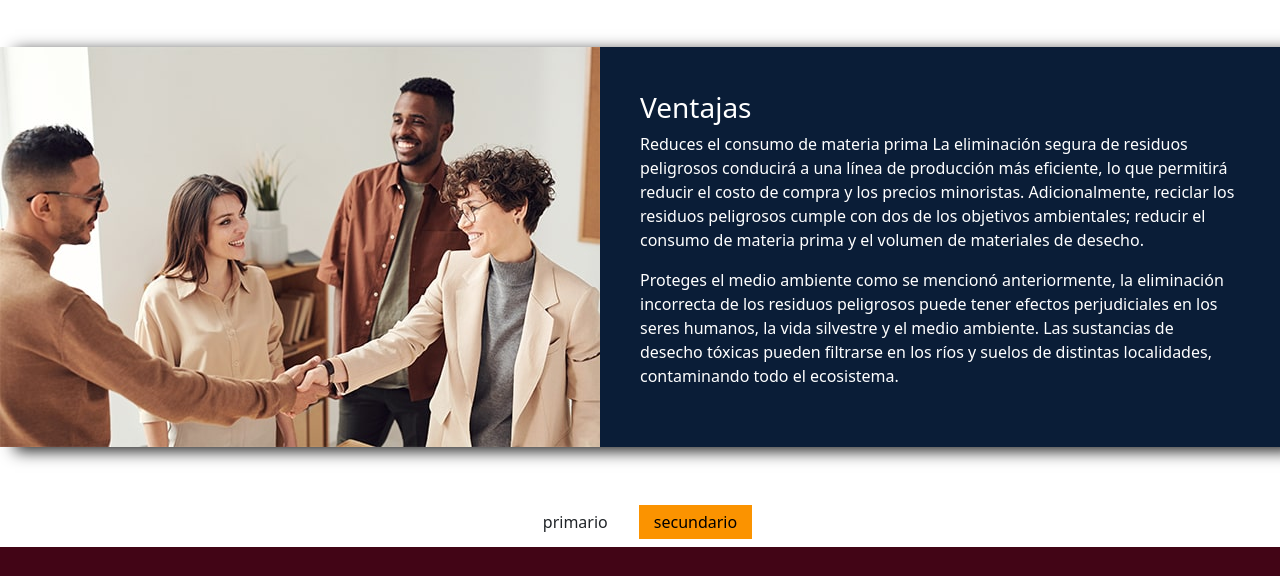
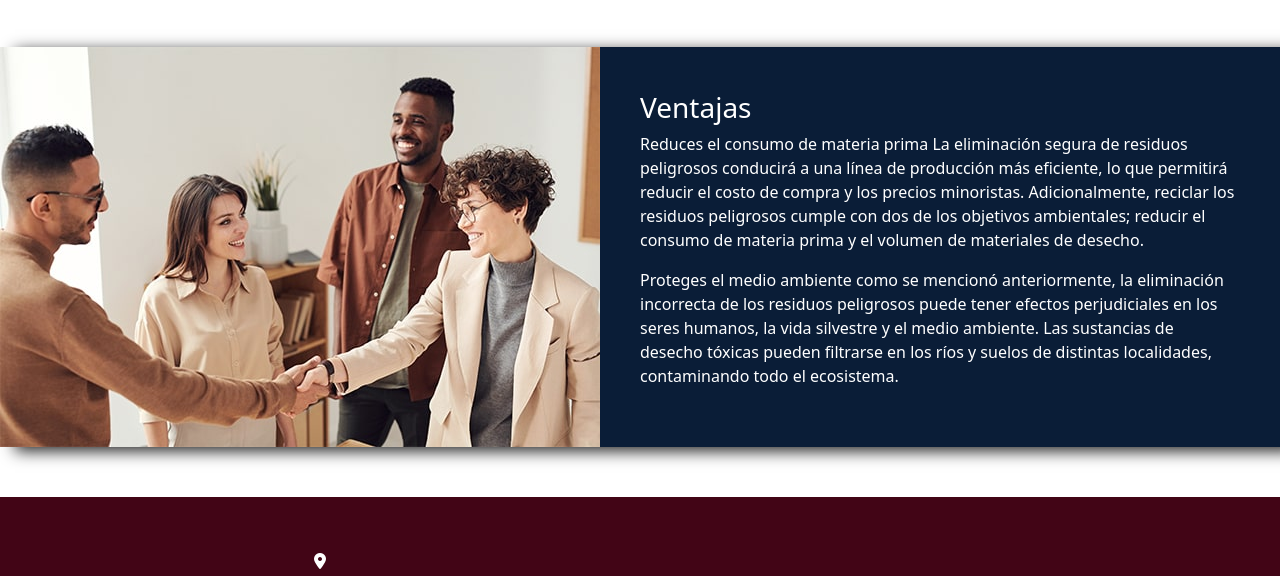
Before and after one commit to TenienteDan195/Tarea-sas2, a website: page index.html in a window 1280 px wide. Shown: the part 1131-1707 px from the top of the page. Drawn offline with nearby package versions, Linux system fonts and the light colour scheme.

Commit message:
quite botones

```diff
--- a/assets/scss/style.scss
+++ b/assets/scss/style.scss
@@ -172,7 +172,7 @@
     align-items: center;
     margin: 40px;
     background-color: #0A1D37;
-    box-shadow: 15px 4px 15px 0 $colorRelleno;
+    box-shadow: 15px 4px 15px 5 $colorRelleno;
     gap: 20px;
     .nosotros-2{
         img{
--- a/index.html
+++ b/index.html
@@ -122,10 +122,6 @@
                   </p>
           </div>
         </div>
-        <div class="botones">
-          <button class="btn">primario</button>
-          <button class="btn-primario">secundario</button>
-        </div>
     </main>
     <footer>
       <div class="baner">
```
